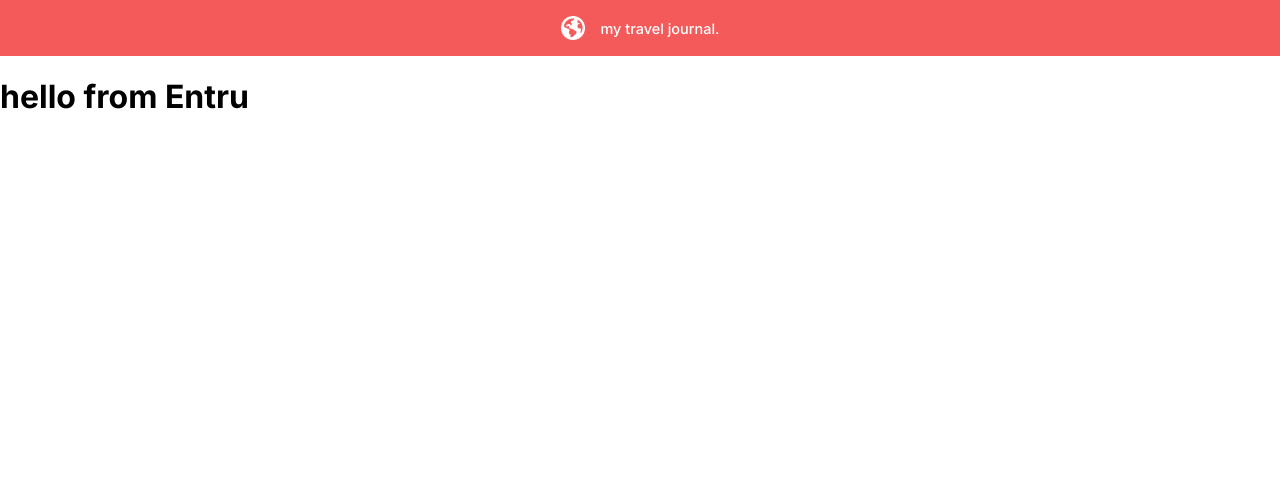
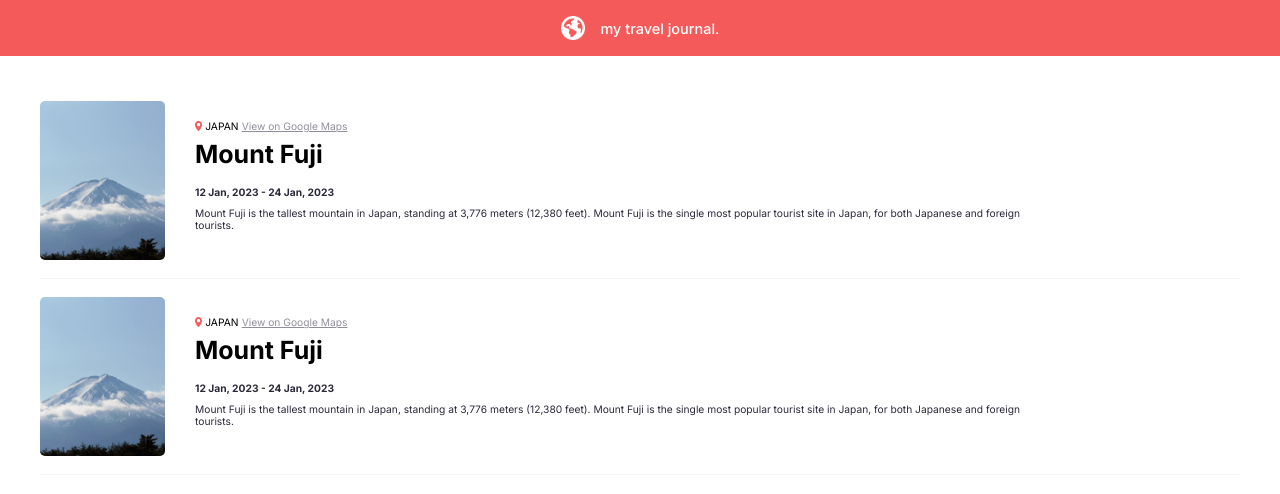
Before and after one commit to SCPassion/travel-list-website, a React (Vite) app: page / in a window 1280 px wide. Shown: the top 494 px of the page. Built offline with nearby package versions, Linux system fonts and the light colour scheme.

Commit message:
update section

```diff
--- a/src/Components/Entry,.jsx
+++ b/src/Components/Entry,.jsx
@@ -1,5 +1,20 @@
 export function Entry() {
     return (
-        <h1>hello from Entru</h1>
+        <section className="entry-container">
+            <img src="../../public/image1.png" alt="" className="entry-image" />
+            <article class="entry-article">
+
+                <div className="entry-info">
+                    <img src="../../public/marker.png" alt="" className="entry-logo" />
+                    <span className="entry-country">JAPAN</span>
+                    <a href="" className="entry-link">View on Google Maps</a>
+                </div>
+
+                <h2 className="entry-title">Mount Fuji</h2>
+                <p className="entry-dates">12 Jan, 2023 - 24 Jan, 2023</p>
+                <p className="entry-text">Mount Fuji is the tallest mountain in Japan, standing at 3,776 meters (12,380 feet). Mount Fuji is the single most popular tourist site in Japan, for both Japanese and foreign tourists.</p>
+
+            </article>
+        </section>
     )
 }
--- a/src/Components/Main.jsx
+++ b/src/Components/Main.jsx
@@ -2,8 +2,9 @@ import { Entry } from "./Entry,";
 
 export function Main() {
     return (
-        <>
+        <main>
             <Entry />
-        </>
+            <Entry />
+        </main>
     )
 }
--- a/src/index.css
+++ b/src/index.css
@@ -5,6 +5,7 @@
 body, main {
   margin: 0;
   font-family: "Inter", sans-serif;
+  max-width: 100vw;
 }
 
 /* header */
@@ -27,3 +28,75 @@ body, main {
 .header-image {
   width: 24px;
 }
+
+main {
+  padding: 0 40px;
+}
+
+.entry-container {
+  display: flex;
+  border-bottom: #F5F5F5 1px solid;
+  padding-bottom: 18px;
+  padding-top: 18px;
+}
+
+.entry-container:first-child {
+  padding-top: 45px;
+}
+
+.entry-article {
+  padding: 19px 30px;
+  max-width: 70vw;
+}
+
+.entry-title {
+  font-size: 25px;
+  font-weight: 700;
+  margin-top: 7px;
+  margin-bottom: 17px;
+}
+.entry-image {
+  width: 125px;
+  object-fit: cover;
+  object-position: center;
+  border-radius: 5px;
+}
+
+.entry-info {
+  display: flex;
+  align-items: center;
+  gap: 0.2em;
+}
+
+.entry-logo {
+  width: 7px;
+  height: 9.55px;
+}
+
+.entry-country {
+  font-size: 10.24px;
+  font-weight: 400;
+  letter-spacing: 17%;
+}
+
+.entry-link {
+  font-size: 10.24px;
+  font-weight: 400;
+  color: #918E9B;
+}
+
+.entry-dates {
+  color: #2B283A;
+  font-weight: 700;
+  font-size: 10.24px;
+  margin-top: 0;
+  margin-bottom: 9px;
+}
+
+.entry-text {
+  color: #2B283A;
+  line-height: 1,5;
+  font-weight: 400;
+  font-size: 10.24px;
+  margin-top: 0;
+}
```
